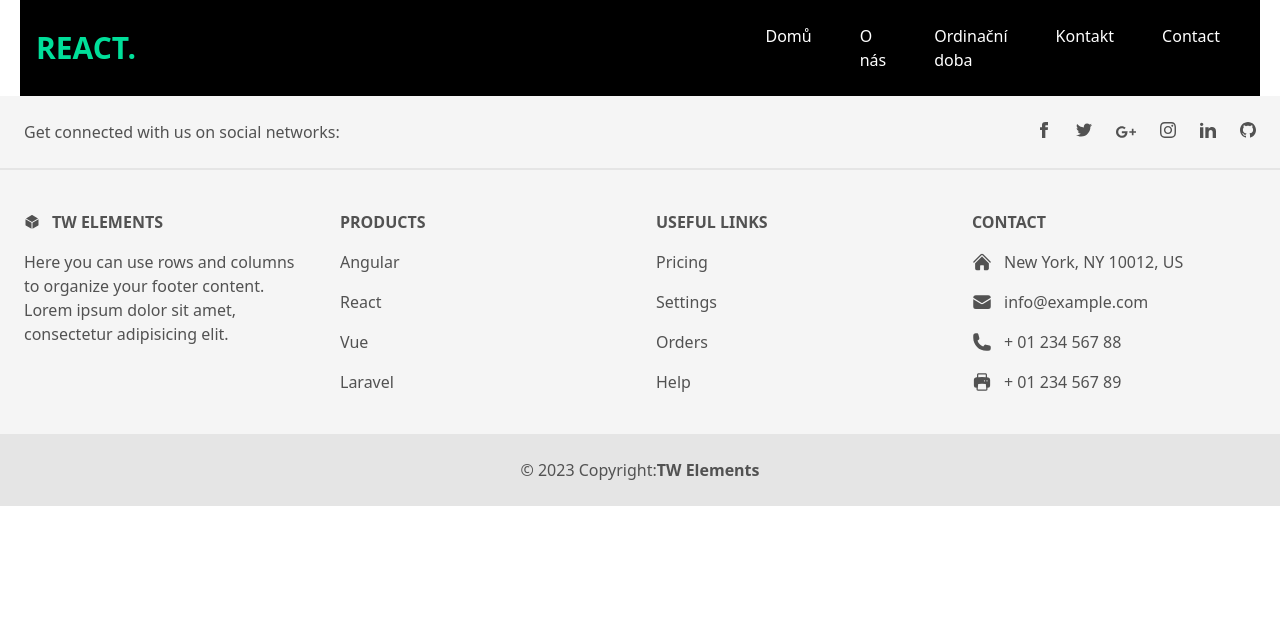
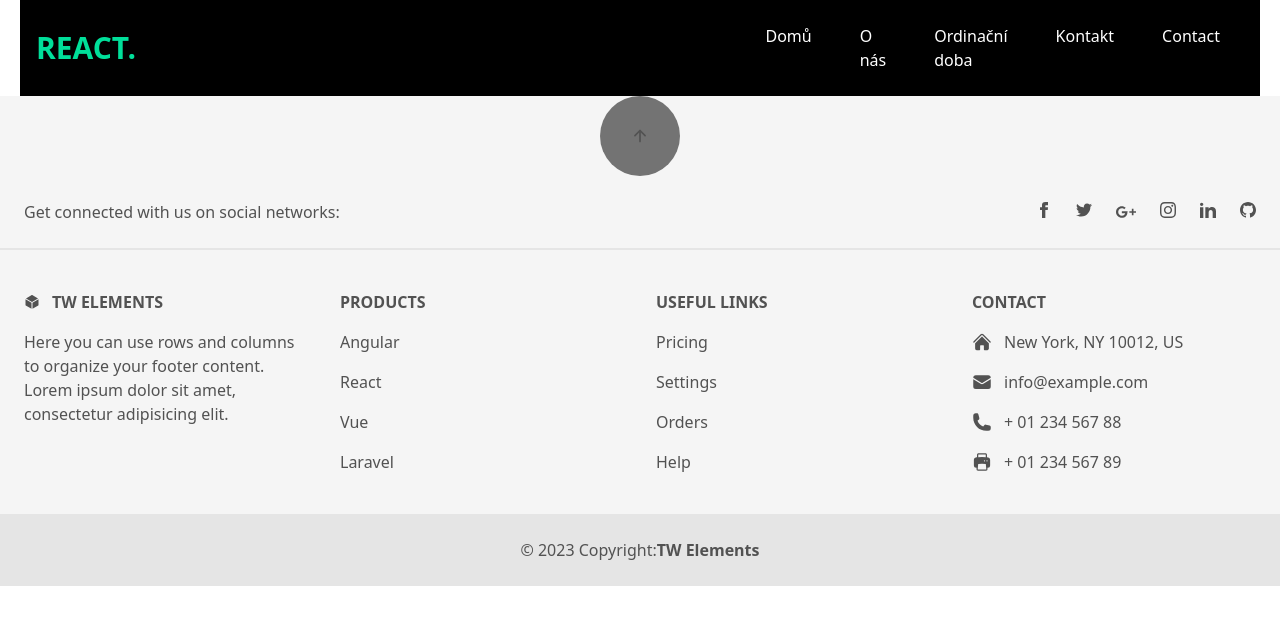
Before and after one commit to Vincasmen/alermi, a React (Create React App) app: page / in a window 1280 px wide. Shown: the top 624 px of the page. Built offline with nearby package versions, Linux system fonts and the light colour scheme.

Commit message:
Added div icon for page to go up

```diff
--- a/src/components/Footer.js
+++ b/src/components/Footer.js
@@ -1,8 +1,12 @@
 import React from "react";
+import { IoArrowUpOutline } from "react-icons/io5";
 
 export default function App() {
   return (
     <footer className="bg-neutral-100 text-center text-neutral-600 dark:bg-neutral-600 dark:text-neutral-200 lg:text-left">
+      <div className="flex items-center bg-neutral-500 justify-center m-auto text-center w-20 h-20 rounded-full text-lg ">
+        <IoArrowUpOutline />
+      </div>
       <div className="flex items-center justify-center border-b-2 border-neutral-200 p-6 dark:border-neutral-500 lg:justify-between">
         <div className="mr-12 hidden lg:block">
           <span>Get connected with us on social networks:</span>
```
